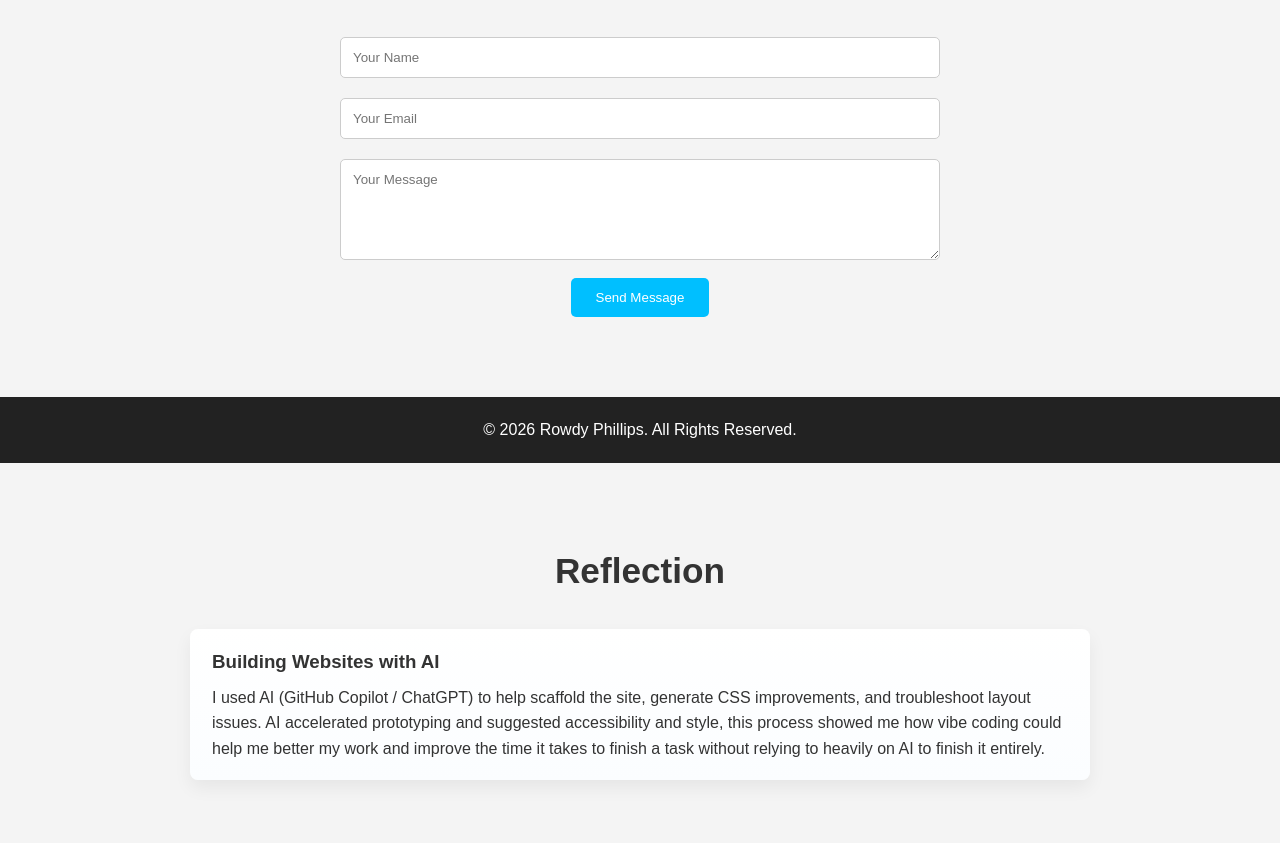
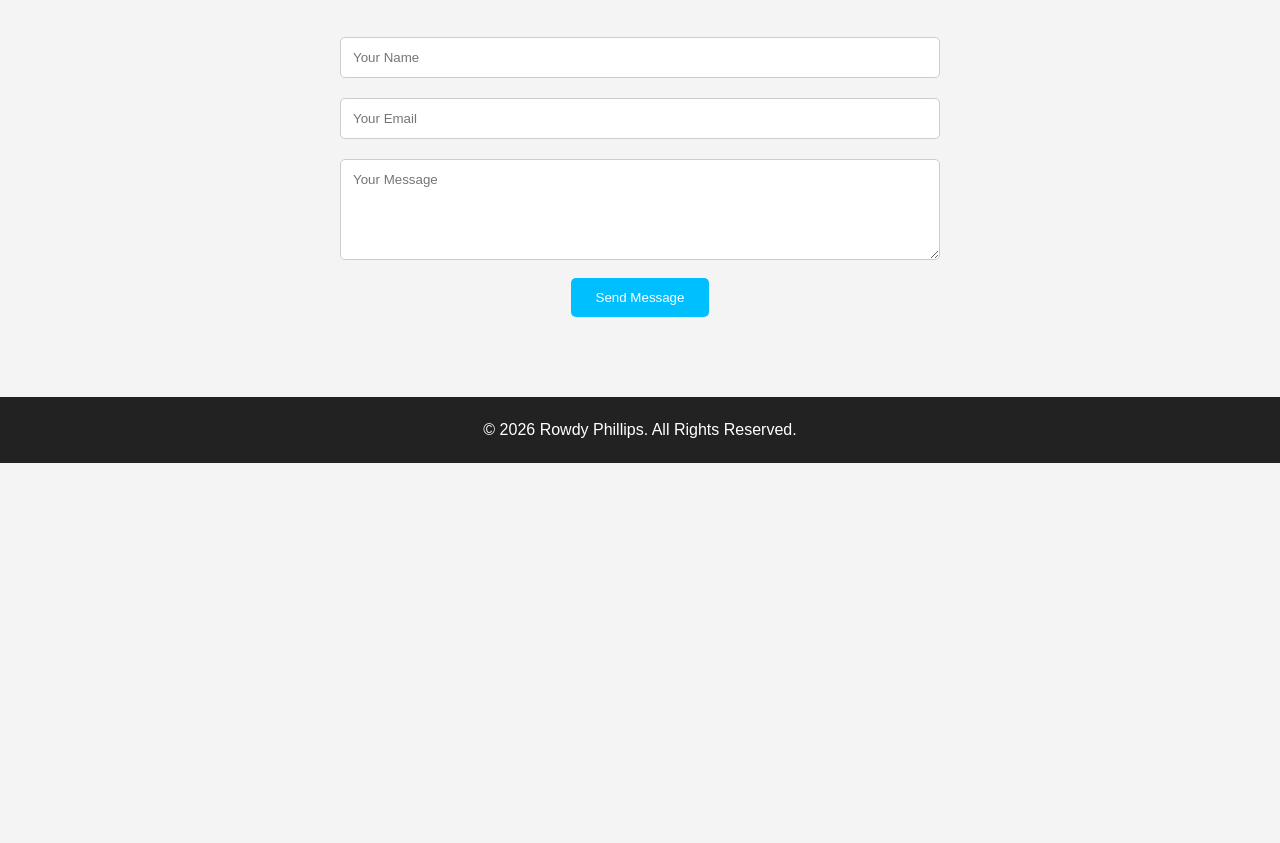
Before and after one commit to rrp034/portfolio, a plain HTML site: page index.html in a window 1280 px wide. Shown: the part 1957-2800 px from the top of the page. After the commit the page ends 2420 px from the top, so only its background shows below. Drawn offline with Linux system fonts and the light colour scheme; a small style sheet from the web is missing.

Commit message:
Update index.html

```diff
--- a/index.html
+++ b/index.html
@@ -19,7 +19,6 @@
                 <li><a href="#projects">Projects</a></li>
                 <li><a href="#skills">Skills</a></li>
                 <li><a href="#contact">Contact</a></li>
-                <li><a href="#reflection">Reflection</a></li>
                 <li><a href="resume.pdf" target="_blank" rel="noopener" class="resume-link">Resume</a></li>
             </ul>
         </nav>
@@ -92,14 +91,7 @@
         <p>&copy; 2026 Rowdy Phillips. All Rights Reserved.</p>
     </footer>
 
-    <!-- Reflection Section (Rubric) -->
-    <section id="reflection">
-        <h2>Reflection</h2>
 
-        <div class="reflection-item">
-            <h3>Building Websites with AI</h3>
-            <p>I used AI (GitHub Copilot / ChatGPT) to help scaffold the site, generate CSS improvements, and troubleshoot layout issues. AI accelerated prototyping and suggested accessibility and style, this process showed me how vibe coding could help me better my work and improve the time it takes to finish a task without relying to heavily on AI to finish it entirely.
-        </div>
 
     </section>
 
```
